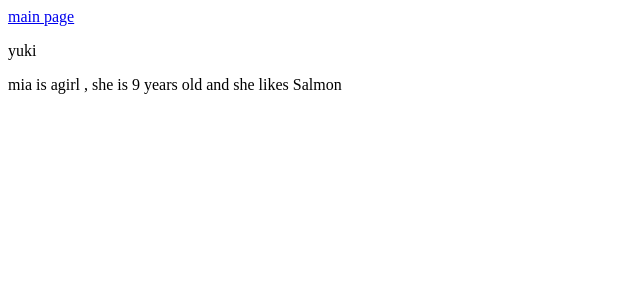
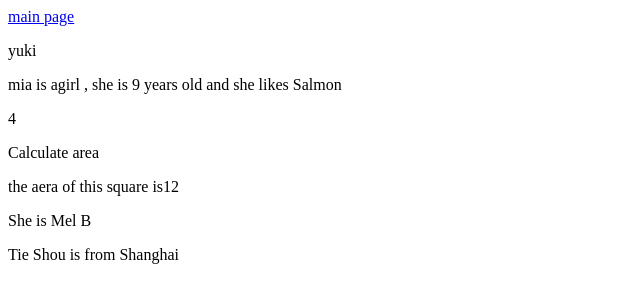
Before and after one commit to Carrie8348/js-basic-practice-in-html, a plain HTML site: page second.html in a window 1280 px wide. Shown: the whole page, without its empty margins (0-640 px from the left). Drawn offline with Linux system fonts and the light colour scheme.

Commit message:
add some more js code

```diff
--- a/assets/js/script.js
+++ b/assets/js/script.js
@@ -14,3 +14,28 @@ var cat = {
 }
 
 document.getElementById("pet").innerHTML = cat.name + " is a" + cat.gender + " ," + " she is " + cat.age + " years old" + " and she likes " + cat.likes;
+
+var x = potatoFunction (1, 3);
+document.getElementById("sweetpotato").innerHTML = x;
+
+function potatoFunction (a, b) {
+    return a + b;
+}
+
+function area(a, b) {
+    return a * b;
+}
+document.getElementById("area").innerHTML = "the aera of this square is" + area (3,4)
+
+var SG = {ginger: "Geri", scary: "Mel B", baby: "Emma", sporty: "Mel C", posh: "Victoria"};
+
+document.getElementById("spiceGirls").innerHTML = "She is " + SG.scary;
+
+var person = {
+    name: "Carrie",
+    nationality: "Chinese",
+    placeOfBorn: "Shanghai",
+    gender: "female"
+}
+
+document.getElementById("tieshou").innerHTML = "Tie Shou is from " + person.placeOfBorn;
--- a/second.html
+++ b/second.html
@@ -13,7 +13,17 @@
 
     <p id="pet"></p>
 
+    <p id="sweetpotato"></p>
 
+    <div>
+        <p> Calculate area</p>
+
+        <p id="area"></p>
+    </div>
+
+    <p id="spiceGirls"></p>
+
+    <p id="tieshou"></p>
 
 
 
```
